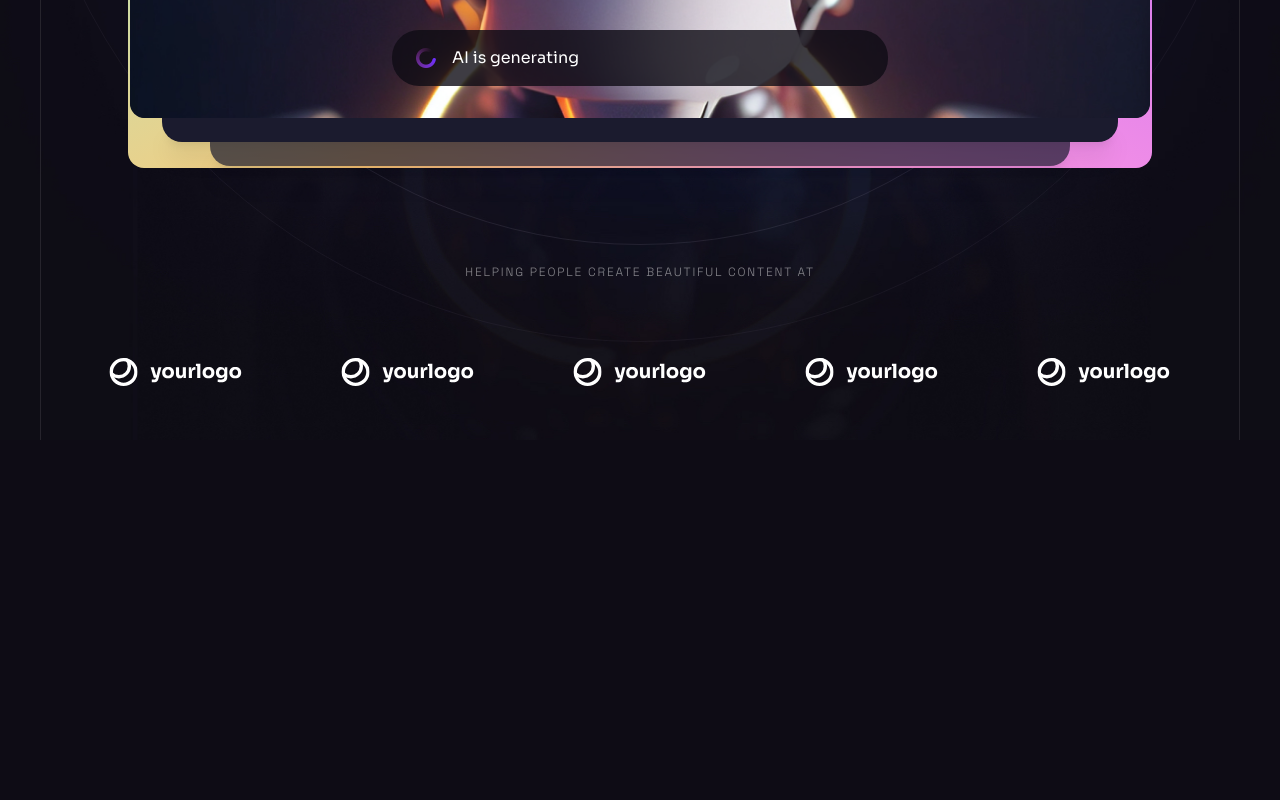
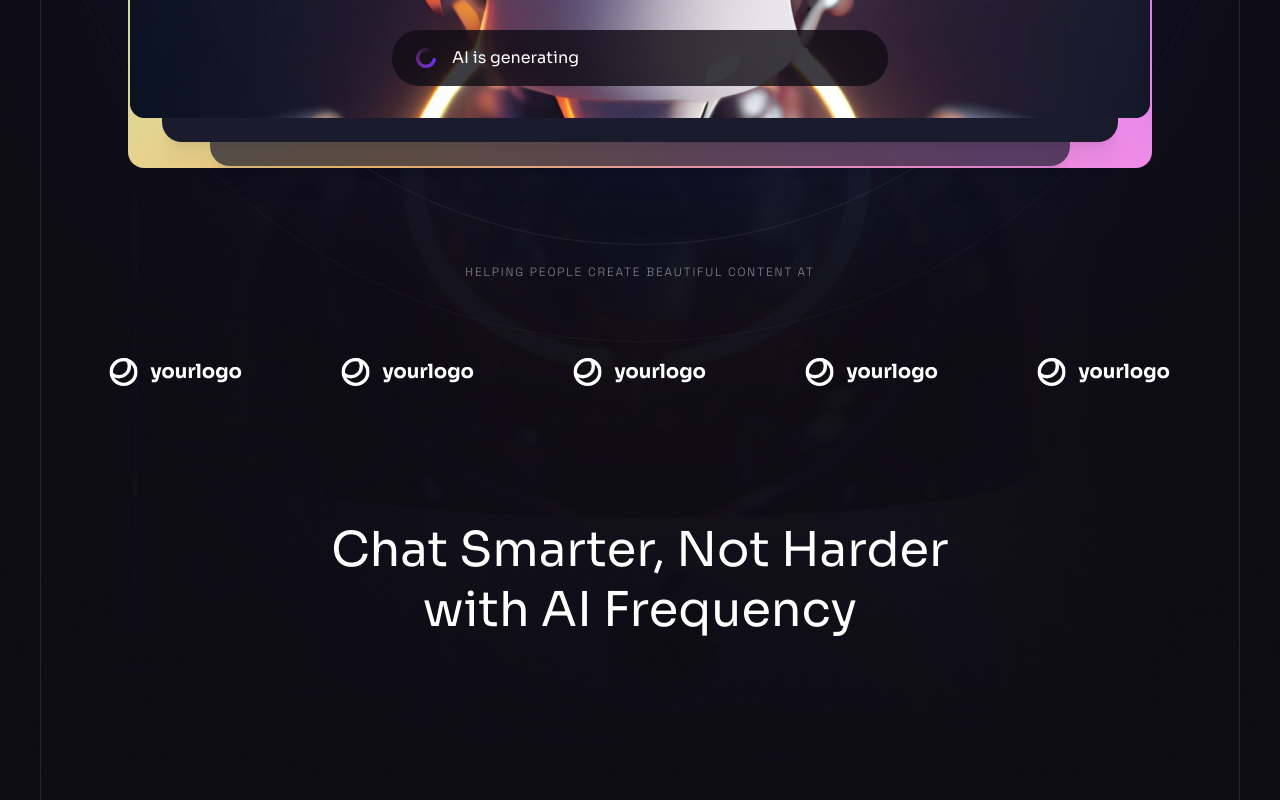
Before and after one commit to GenadiKozarev/react-tailwind-vite-ai-frequency-website, a React (Vite) app: page / in a window 1280 px wide. Shown: the part 974-1774 px from the top of the page. Before the commit the page ends 1414 px from the top, so only its background shows below. Built offline with nearby package versions, Linux system fonts and the light colour scheme.

Commit message:
create Benefits section and start populating it with a Header

```diff
--- a/src/App.jsx
+++ b/src/App.jsx
@@ -1,6 +1,7 @@
 import Header from "./components/Header";
 import Hero from "./components/Hero";
 import ButtonGradient from "./assets/svg/ButtonGradient";
+import Benefits from "./components/Benefits";
 
 const App = () => {
   return (
@@ -8,6 +9,7 @@ const App = () => {
       <div className="pt-[4.75rem] lg:pt-[5.25rem] overflow-hidden">
         <Header />
         <Hero />
+        <Benefits />
       </div>
       <ButtonGradient />
     </>
--- /dev/null
+++ b/src/components/Benefits.jsx
@@ -0,0 +1,17 @@
+import Heading from "./Heading";
+import Section from "./Section";
+
+const Benefits = () => {
+  return (
+    <Section id="features">
+      <div className="container relative z-2">
+        <Heading
+          title="Chat Smarter, Not Harder with AI Frequency"
+          className="md:max-w-md lg:max-w-2xl"
+        />
+      </div>
+    </Section>
+  );
+};
+
+export default Benefits;
--- /dev/null
+++ b/src/components/Heading.jsx
@@ -0,0 +1,9 @@
+const Heading = ({ className, title }) => {
+  return (
+    <div className={`${className} max-w-[50rem] mx-auto mb-12 lg:mb-20 text-center`}>
+      {title && <h2 className="h2">{title}</h2>}
+    </div>
+  );
+};
+
+export default Heading;
```
